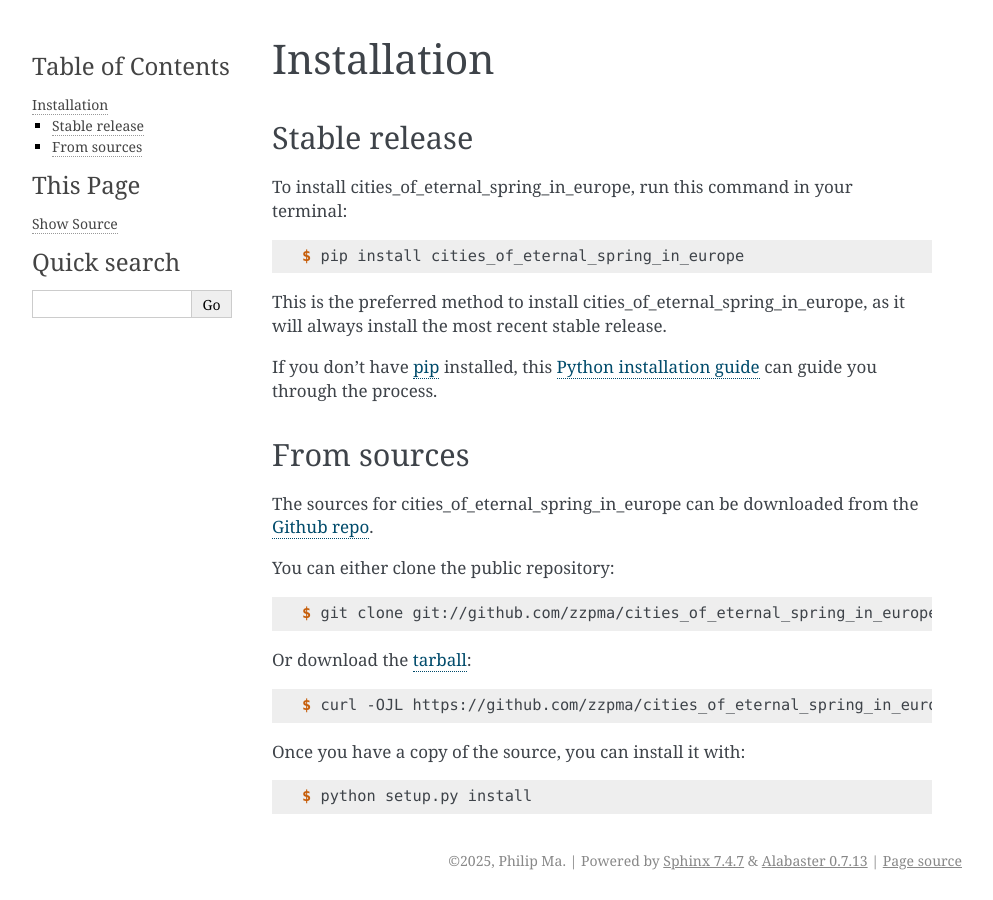
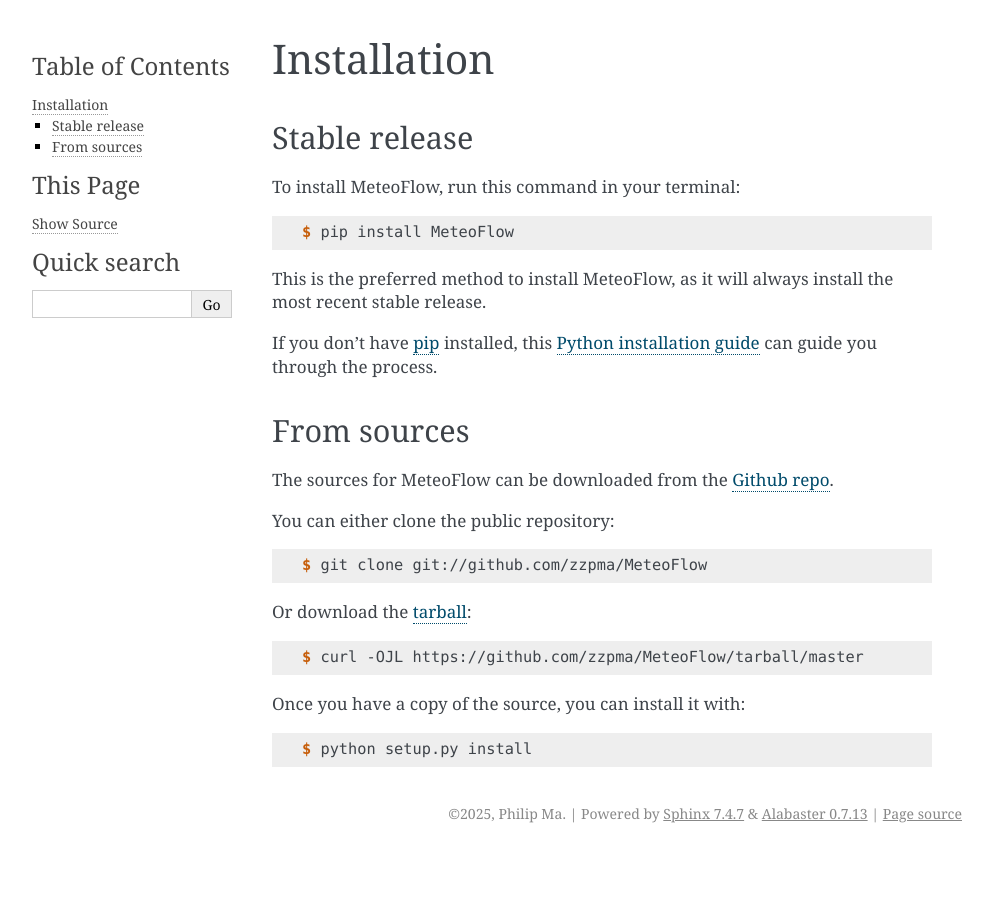
Before and after one commit to zzpma/MeteoFlow, a Sphinx documentation site: the page built from docs/installation.rst, in a window 1280 px wide. Shown: the whole page, without its empty margins (148-1141 px from the left). Built offline with Sphinx 7.4.7, drawn with Linux system fonts in a browser that asks for light colours; pages that are not in the unit, such as notebooks, are missing from menus; the version number is read from the project's files by our own code.

Commit message:
rebrand project to MeteoFlow

```diff
--- a/README.rst
+++ b/README.rst
@@ -1,5 +1,5 @@
 ===========================================
-european_weather_elt: Weather Data Pipeline
+MeteoFlow: Weather Data Pipeline
 ===========================================
 
 An ELT (Extract-Load-Transform) pipeline that retrieves historical daily temperature data from the Open-Meteo API, loads it into a DuckDB database, and optionally exports it to a `.parquet` file for analysis in tools like Power BI.
--- a/docs/conf.py
+++ b/docs/conf.py
@@ -1,6 +1,6 @@
 #!/usr/bin/env python
 #
-# cities_of_eternal_spring_in_europe documentation build configuration file, created by
+# MeteoFlow documentation build configuration file, created by
 # sphinx-quickstart on Fri Jun  9 13:47:02 2017.
 #
 # This file is execfile()d with the current directory set to its
@@ -21,7 +21,7 @@
 import sys
 sys.path.insert(0, os.path.abspath('..'))
 
-import cities_of_eternal_spring_in_europe
+import MeteoFlow
 
 # -- General configuration ---------------------------------------------
 
@@ -46,7 +46,7 @@
 master_doc = 'index'
 
 # General information about the project.
-project = 'cities_of_eternal_spring_in_europe'
+project = 'MeteoFlow'
 copyright = "2025, Philip Ma"
 author = "Philip Ma"
 
@@ -55,9 +55,9 @@
 # the built documents.
 #
 # The short X.Y version.
-version = cities_of_eternal_spring_in_europe.__version__
+version = MeteoFlow.__version__
 # The full version, including alpha/beta/rc tags.
-release = cities_of_eternal_spring_in_europe.__version__
+release = MeteoFlow.__version__
 
 # The language for content autogenerated by Sphinx. Refer to documentation
 # for a list of supported languages.
@@ -100,7 +100,7 @@
 # -- Options for HTMLHelp output ---------------------------------------
 
 # Output file base name for HTML help builder.
-htmlhelp_basename = 'cities_of_eternal_spring_in_europedoc'
+htmlhelp_basename = 'MeteoFlowdoc'
 
 
 # -- Options for LaTeX output ------------------------------------------
@@ -127,8 +127,8 @@
 # (source start file, target name, title, author, documentclass
 # [howto, manual, or own class]).
 latex_documents = [
-    (master_doc, 'cities_of_eternal_spring_in_europe.tex',
-     'cities_of_eternal_spring_in_europe Documentation',
+    (master_doc, 'MeteoFlow.tex',
+     'MeteoFlow Documentation',
      'Philip Ma', 'manual'),
 ]
 
@@ -138,8 +138,8 @@
 # One entry per manual page. List of tuples
 # (source start file, name, description, authors, manual section).
 man_pages = [
-    (master_doc, 'cities_of_eternal_spring_in_europe',
-     'cities_of_eternal_spring_in_europe Documentation',
+    (master_doc, 'MeteoFlow',
+     'MeteoFlow Documentation',
      [author], 1)
 ]
 
@@ -150,10 +150,10 @@
 # (source start file, target name, title, author,
 #  dir menu entry, description, category)
 texinfo_documents = [
-    (master_doc, 'cities_of_eternal_spring_in_europe',
-     'cities_of_eternal_spring_in_europe Documentation',
+    (master_doc, 'MeteoFlow',
+     'MeteoFlow Documentation',
      author,
-     'cities_of_eternal_spring_in_europe',
+     'MeteoFlow',
      'One line description of project.',
      'Miscellaneous'),
 ]
--- a/docs/index.rst
+++ b/docs/index.rst
@@ -1,4 +1,4 @@
-Welcome to cities_of_eternal_spring_in_europe's documentation!
+Welcome to MeteoFlow's documentation!
 ======================================
 
 .. toctree::
--- a/docs/installation.rst
+++ b/docs/installation.rst
@@ -8,13 +8,13 @@
 Stable release
 --------------
 
-To install cities_of_eternal_spring_in_europe, run this command in your terminal:
+To install MeteoFlow, run this command in your terminal:
 
 .. code-block:: console
 
-    $ pip install cities_of_eternal_spring_in_europe
+    $ pip install MeteoFlow
 
-This is the preferred method to install cities_of_eternal_spring_in_europe, as it will always install the most recent stable release.
+This is the preferred method to install MeteoFlow, as it will always install the most recent stable release.
 
 If you don't have `pip`_ installed, this `Python installation guide`_ can guide
 you through the process.
@@ -26,19 +26,19 @@
 From sources
 ------------
 
-The sources for cities_of_eternal_spring_in_europe can be downloaded from the `Github repo`_.
+The sources for MeteoFlow can be downloaded from the `Github repo`_.
 
 You can either clone the public repository:
 
 .. code-block:: console
 
-    $ git clone git://github.com/zzpma/cities_of_eternal_spring_in_europe
+    $ git clone git://github.com/zzpma/MeteoFlow
 
 Or download the `tarball`_:
 
 .. code-block:: console
 
-    $ curl -OJL https://github.com/zzpma/cities_of_eternal_spring_in_europe/tarball/master
+    $ curl -OJL https://github.com/zzpma/MeteoFlow/tarball/master
 
 Once you have a copy of the source, you can install it with:
 
@@ -47,5 +47,5 @@
     $ python setup.py install
 
 
-.. _Github repo: https://github.com/zzpma/cities_of_eternal_spring_in_europe
-.. _tarball: https://github.com/zzpma/cities_of_eternal_spring_in_europe/tarball/master
+.. _Github repo: https://github.com/zzpma/MeteoFlow
+.. _tarball: https://github.com/zzpma/MeteoFlow/tarball/master
--- a/docs/usage.rst
+++ b/docs/usage.rst
@@ -2,6 +2,6 @@
 Usage
 =====
 
-To use cities_of_eternal_spring_in_europe in a project::
+To use MeteoFlow in a project::
 
-    import cities_of_eternal_spring_in_europe
+    import MeteoFlow
```
Also changed, not shown: CONTRIBUTING.rst (+11 -11 lines), pyproject.toml (+6 -6 lines), .github/ISSUE_TEMPLATE.md, 7 other files.
